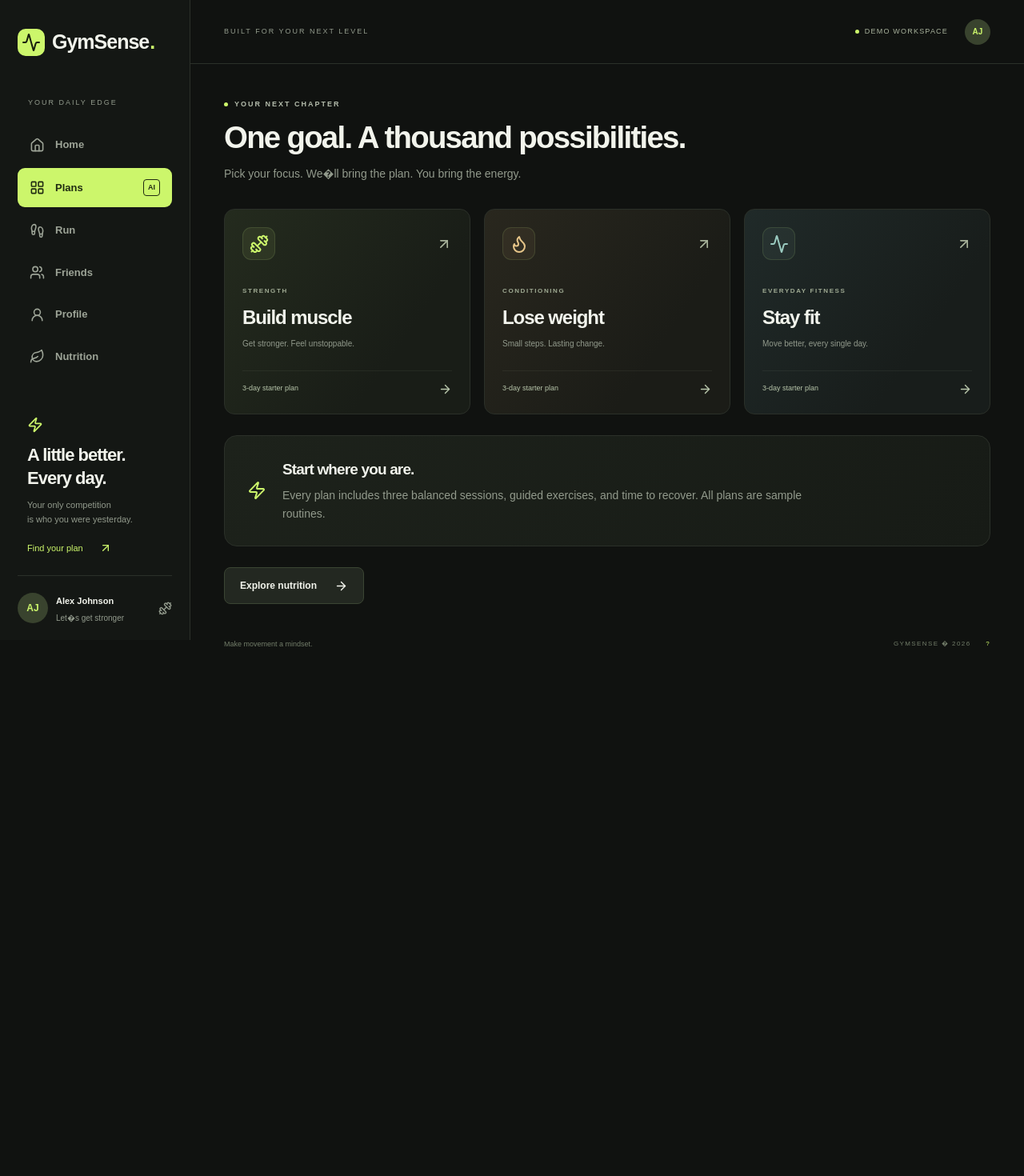
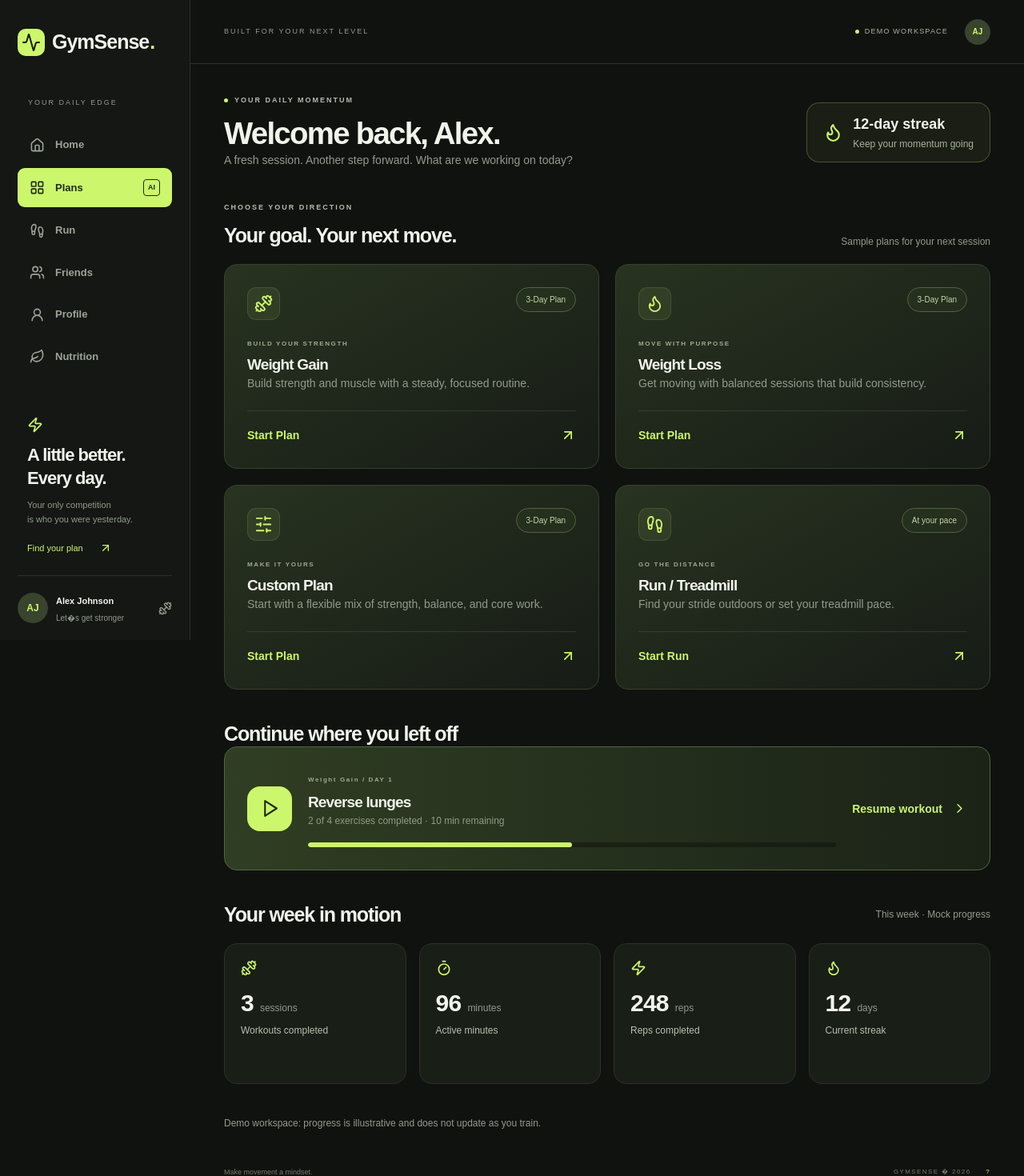
Before and after one commit to SANDHIYAPRIYADHARSHINI/GymSense, a Next.js app: page /dashboard in a window 1280 px wide. Shown: the top 1470 px of the page at 80% size. Before the commit the page ends 838 px from the top, so only its background shows below. Built offline with nearby package versions, Linux system fonts and the light colour scheme.

Commit message:
Build personalized dashboard with goal cards and mock progress

```diff
--- a/src/app/dashboard/page.tsx
+++ b/src/app/dashboard/page.tsx
@@ -1,4 +1,203 @@
-import { Dashboard } from "@/components/features";
-export default function Page() {
-  return <Dashboard />;
+import Link from "next/link";
+import {
+  ArrowUpRight,
+  ChevronRight,
+  Dumbbell,
+  Flame,
+  Footprints,
+  Play,
+  SlidersHorizontal,
+  Timer,
+  Zap,
+} from "lucide-react";
+import { userProgress, workoutGoals } from "@/data/userProgress";
+const goalIcons = {
+  strength: Dumbbell,
+  flame: Flame,
+  custom: SlidersHorizontal,
+};
+export default function DashboardPage() {
+  const { user, weeklyStats, lastWorkout } = userProgress;
+  const cards = [
+    ...workoutGoals.map((goal) => ({
+      ...goal,
+      href: `/plan/${goal.id}`,
+      Icon: goalIcons[goal.icon as keyof typeof goalIcons],
+      cta: "Start Plan",
+      badge: "3-Day Plan",
+    })),
+    {
+      id: "run",
+      title: "Run / Treadmill",
+      subtitle: "Find your stride outdoors or set your treadmill pace.",
+      tag: "GO THE DISTANCE",
+      href: "/run",
+      Icon: Footprints,
+      cta: "Start Run",
+      badge: "At your pace",
+    },
+  ];
+  const stats = [
+    {
+      label: "Workouts completed",
+      value: weeklyStats.workoutsCompleted,
+      unit: "sessions",
+      Icon: Dumbbell,
+    },
+    {
+      label: "Active minutes",
+      value: weeklyStats.activeMinutes,
+      unit: "minutes",
+      Icon: Timer,
+    },
+    {
+      label: "Reps completed",
+      value: weeklyStats.repsCompleted,
+      unit: "reps",
+      Icon: Zap,
+    },
+    {
+      label: "Current streak",
+      value: weeklyStats.currentStreak,
+      unit: "days",
+      Icon: Flame,
+    },
+  ];
+  return (
+    <div className="space-y-8 md:space-y-10">
+      <header className="flex flex-wrap items-center justify-between gap-5">
+        <div>
+          <p className="eyebrow">
+            <span /> YOUR DAILY MOMENTUM
+          </p>
+          <h1>Welcome back, {user.firstName}.</h1>
+          <p className="mt-3 max-w-xl text-sm">
+            A fresh session. Another step forward. What are we working on today?
+          </p>
+        </div>
+        <Link
+          href="/profile"
+          className="flex min-h-14 items-center gap-3 rounded-2xl border border-[#ccf66b]/25 bg-[#ccf66b]/5 px-5 py-3 hover:bg-[#ccf66b]/10"
+          aria-label={`View your ${weeklyStats.currentStreak}-day streak on your profile`}
+        >
+          <Flame className="lime" size={25} aria-hidden="true" />
+          <div>
+            <strong className="block text-lg">
+              {weeklyStats.currentStreak}-day streak
+            </strong>
+            <span className="text-xs text-[#a7b29d]">
+              Keep your momentum going
+            </span>
+          </div>
+        </Link>
+      </header>
+      <section aria-labelledby="goals-heading">
+        <div className="mb-5 flex flex-wrap items-end justify-between gap-3">
+          <div>
+            <p className="eyebrow">CHOOSE YOUR DIRECTION</p>
+            <h2 id="goals-heading">Your goal. Your next move.</h2>
+          </div>
+          <span className="text-xs text-[#929a8c]">
+            Sample plans for your next session
+          </span>
+        </div>
+        <div className="grid grid-cols-1 gap-4 sm:grid-cols-2 xl:gap-5">
+          {cards.map(({ id, title, subtitle, tag, href, Icon, cta, badge }) => (
+            <Link
+              href={href}
+              key={id}
+              className="group flex min-h-64 flex-col rounded-2xl border border-[#36412d] bg-linear-to-br from-[#283320] to-[#171c16] p-6 transition hover:-translate-y-1 hover:border-[#ccf66b]/70 hover:shadow-lg hover:shadow-black/20 motion-reduce:transform-none md:p-7"
+            >
+              <div className="mb-6 flex items-start justify-between">
+                <span className="icon-box">
+                  <Icon size={23} aria-hidden="true" />
+                </span>
+                <span className="pill">{badge}</span>
+              </div>
+              <span className="card-tag">{tag}</span>
+              <h3 className="text-2xl md:text-3xl">{title}</h3>
+              <p className="mt-2 mb-6 text-sm">{subtitle}</p>
+              <span className="mt-auto flex min-h-11 items-center justify-between border-t border-white/10 pt-4 text-sm font-bold text-[#ccf66b]">
+                {cta}
+                <ArrowUpRight size={20} aria-hidden="true" />
+              </span>
+            </Link>
+          ))}
+        </div>
+      </section>
+      <section aria-labelledby="continue-heading">
+        <h2 id="continue-heading" className="mb-5">
+          Continue where you left off
+        </h2>
+        <Link
+          href={`/workout/${lastWorkout.exerciseId}`}
+          className="group flex flex-wrap items-center gap-5 rounded-2xl border border-[#53643d] bg-linear-to-r from-[#303e23] to-[#1b2317] p-6 hover:border-[#ccf66b] md:p-7"
+        >
+          <span className="flex size-14 shrink-0 items-center justify-center rounded-2xl bg-[#ccf66b] text-[#1e2911]">
+            <Play size={25} aria-hidden="true" />
+          </span>
+          <div className="min-w-0 flex-1 basis-48">
+            <span className="card-tag">
+              {lastWorkout.planName} / DAY {lastWorkout.day}
+            </span>
+            <h3 className="text-xl">{lastWorkout.exerciseName}</h3>
+            <p className="mt-1 text-xs">
+              {lastWorkout.completedExercises} of {lastWorkout.totalExercises}{" "}
+              exercises completed &middot; {lastWorkout.remainingMinutes} min
+              remaining
+            </p>
+            <div
+              className="mt-4 h-1.5 overflow-hidden rounded-full bg-black/30"
+              role="progressbar"
+              aria-label="Sample workout completion"
+              aria-valuenow={lastWorkout.completedExercises}
+              aria-valuemin={0}
+              aria-valuemax={lastWorkout.totalExercises}
+            >
+              <div
+                className="h-full rounded-full bg-[#ccf66b]"
+                style={{
+                  width: `${(lastWorkout.completedExercises / lastWorkout.totalExercises) * 100}%`,
+                }}
+              />
+            </div>
+          </div>
+          <span className="flex min-h-11 items-center gap-3 text-sm font-bold text-[#ccf66b]">
+            Resume workout <ChevronRight size={19} aria-hidden="true" />
+          </span>
+        </Link>
+      </section>
+      <section aria-labelledby="weekly-heading">
+        <div className="mb-5 flex flex-wrap items-center justify-between gap-3">
+          <h2 id="weekly-heading">Your week in motion</h2>
+          <span className="text-xs text-[#929a8c]">
+            {weeklyStats.periodLabel} &middot; Mock progress
+          </span>
+        </div>
+        <div className="grid grid-cols-2 gap-3 md:gap-4 lg:grid-cols-4">
+          {stats.map(({ label, value, unit, Icon }) => (
+            <Link
+              href="/profile"
+              key={label}
+              className="flex min-h-44 flex-col items-start rounded-2xl border border-[#2b3029] bg-[#191e17] p-4 hover:border-[#91ac68] md:p-5"
+              aria-label={`${label}: ${value} ${unit}. View profile.`}
+            >
+              <Icon className="lime mb-4" size={20} aria-hidden="true" />
+              <div>
+                <strong className="text-3xl font-bold tracking-tight">
+                  {value}
+                </strong>
+                <span className="ml-2 text-xs text-[#929a8c]">{unit}</span>
+              </div>
+              <span className="mt-2 text-xs text-[#b7c1ac]">{label}</span>
+            </Link>
+          ))}
+        </div>
+      </section>
+      <p className="text-xs text-[#929a8c]">
+        Demo workspace: progress is illustrative and does not update as you
+        train.
+      </p>
+    </div>
+  );
 }
--- a/src/app/plan/[goal]/page.tsx
+++ b/src/app/plan/[goal]/page.tsx
@@ -1,8 +1,10 @@
 import { notFound } from "next/navigation";
 import { Plan } from "@/components/features";
 import { goals } from "@/data/mock";
+import { workoutGoals } from "@/data/userProgress";
+const availableGoals = [...goals, ...workoutGoals];
 export function generateStaticParams() {
-  return goals.map((g) => ({ goal: g.id }));
+  return availableGoals.map((g) => ({ goal: g.id }));
 }
 export default async function Page({
   params,
@@ -10,7 +12,7 @@ export default async function Page({
   params: Promise<{ goal: string }>;
 }) {
   const { goal } = await params;
-  const item = goals.find((g) => g.id === goal);
+  const item = availableGoals.find((g) => g.id === goal);
   if (!item) notFound();
   return <Plan title={item.title} goal={goal} />;
 }
--- a/src/components/features.tsx
+++ b/src/components/features.tsx
@@ -65,9 +65,9 @@ export function Plan({ title, goal }: { title: string; goal: string }) {
         <Dumbbell size={40} />
         <div>
           <span className="card-tag">
-            {goal === "lose-weight"
+            {goal === "lose-weight" || goal === "weight-loss"
               ? "CONDITIONING"
-              : goal === "stay-fit"
+              : goal === "stay-fit" || goal === "custom"
                 ? "BALANCED FITNESS"
                 : "FOUNDATION STRENGTH"}
           </span>
--- /dev/null
+++ b/src/data/userProgress.ts
@@ -0,0 +1,43 @@
+import type { Goal } from "@gymsense/core";
+export const workoutGoals = [
+  {
+    id: "weight-gain",
+    title: "Weight Gain",
+    subtitle: "Build strength and muscle with a steady, focused routine.",
+    tag: "BUILD YOUR STRENGTH",
+    icon: "strength",
+  },
+  {
+    id: "weight-loss",
+    title: "Weight Loss",
+    subtitle: "Get moving with balanced sessions that build consistency.",
+    tag: "MOVE WITH PURPOSE",
+    icon: "flame",
+  },
+  {
+    id: "custom",
+    title: "Custom Plan",
+    subtitle: "Start with a flexible mix of strength, balance, and core work.",
+    tag: "MAKE IT YOURS",
+    icon: "custom",
+  },
+] satisfies Goal[];
+export const userProgress = {
+  user: { firstName: "Alex", name: "Alex Johnson" },
+  weeklyStats: {
+    periodLabel: "This week",
+    workoutsCompleted: 3,
+    activeMinutes: 96,
+    repsCompleted: 248,
+    currentStreak: 12,
+  },
+  lastWorkout: {
+    planName: "Weight Gain",
+    day: 1,
+    exerciseId: "lunges",
+    exerciseName: "Reverse lunges",
+    completedExercises: 2,
+    totalExercises: 4,
+    remainingMinutes: 10,
+  },
+};
```
